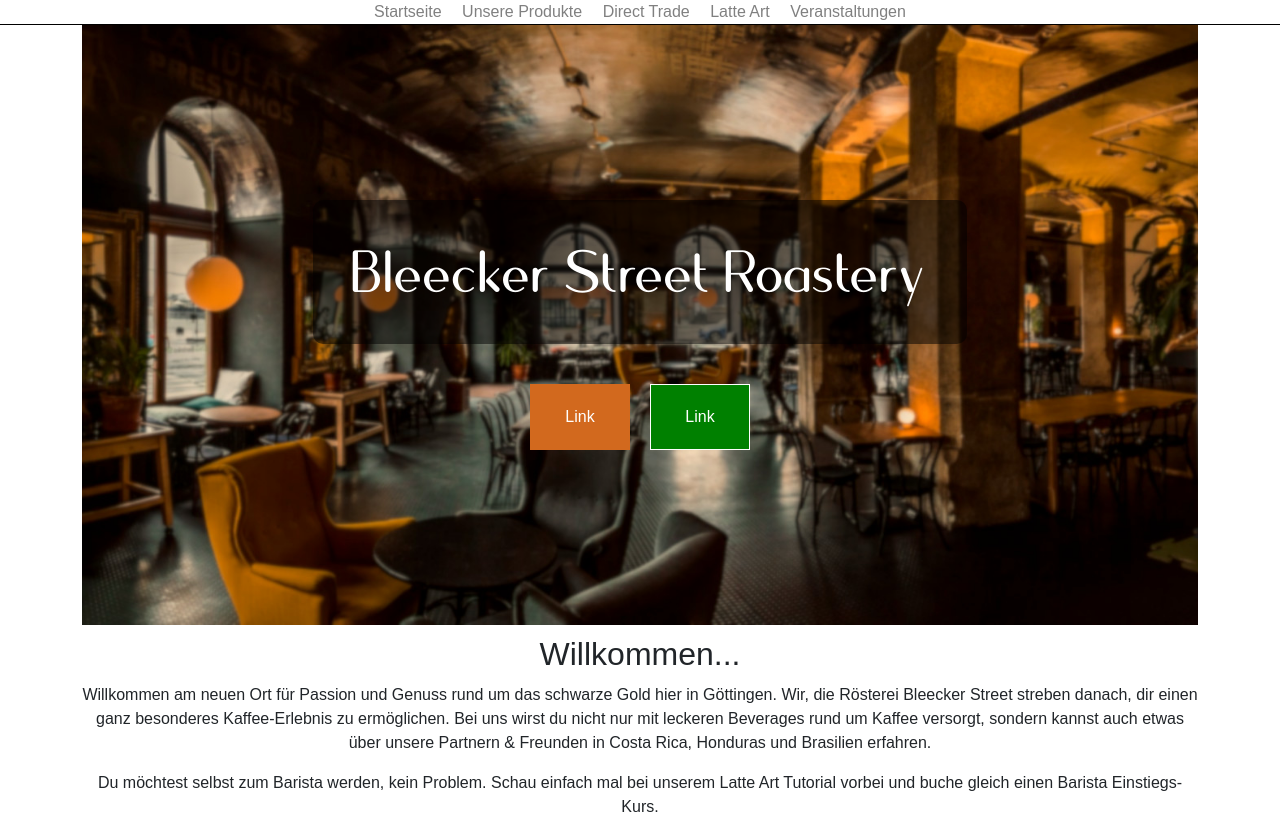
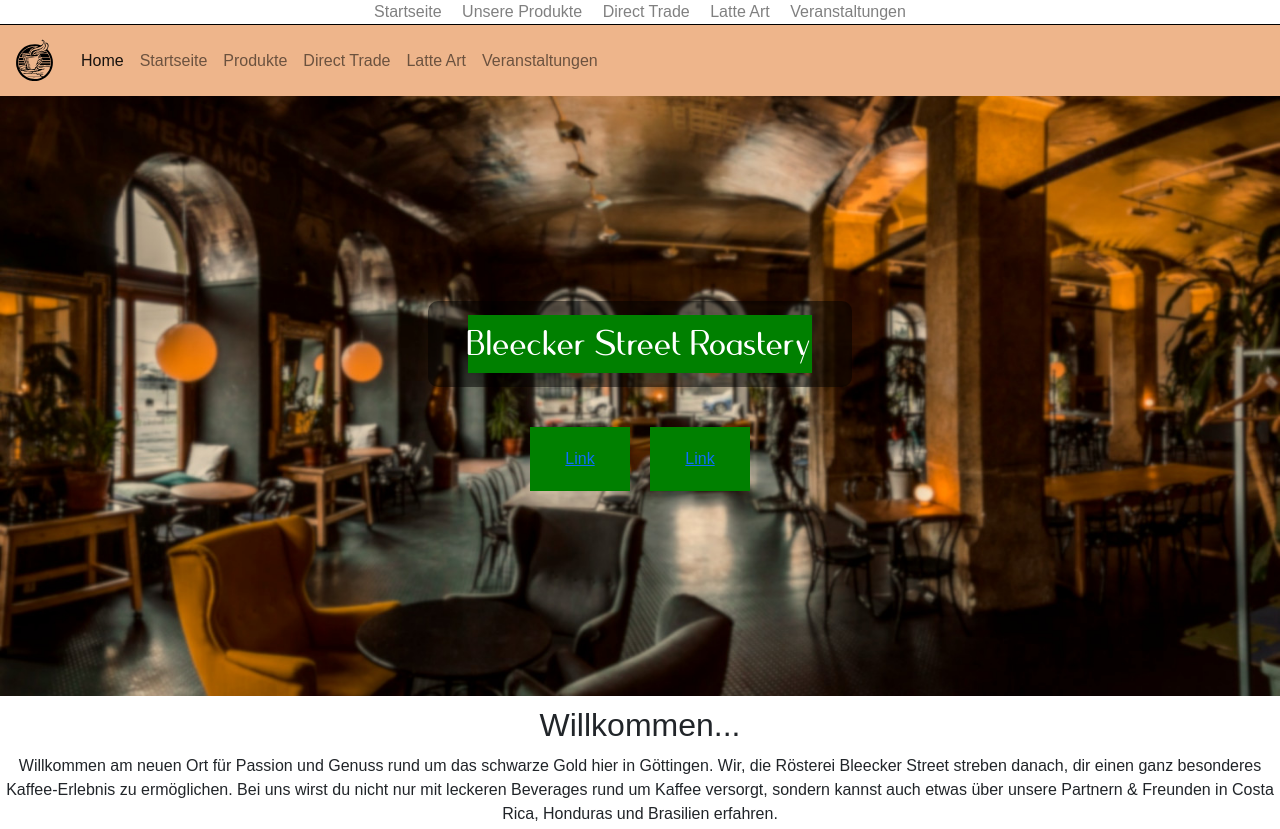
Before and after one commit to lorenzenCT/kaffeeR-sterei, a website with bundled scripts: page web/index.html in a window 1280 px wide. Shown: the top 829 px of the page. Built offline with nearby package versions, Linux system fonts and the light colour scheme.

Commit message:
added A nav idea

```diff
--- /dev/null
+++ b/app/scss/colors.scss
@@ -0,0 +1,8 @@
+$light-light-orange:#EEB58B;
+$light-orange:#E99B63;
+$orange:#D2691E;
+$dark-orange:#824113;
+$light-light-gray:#C5C5C5;
+$light-gray:#AEAEAE;
+$gray:#808080;
+$dark-gray:#3B3B3B;
--- a/app/scss/header.scss
+++ b/app/scss/header.scss
@@ -5,7 +5,7 @@
 $xl: 1200px;
 $xxl: 1400px;
 
-#main .container #image-text-container {
+#main #image-text-container {
   background-image: url("../img/sebastian-schuppik-H7xTpvBjJS4-unsplash-blur.jpg");
   background-size: cover;
   background-position: center;
@@ -26,7 +26,7 @@
       width: 100px;
       background-color: var(--orange);
 
-      @media screen and (min-width: $xs) and (max-width: $md)  {
+      @media screen and (max-width: $md)  {
         background-color: red;
       }
 
@@ -49,6 +49,14 @@
 
 h1 {
     font-family: "quesha", sans-serif;
-    font-size: 5em;
+    font-size: 3em;
+
+    @media screen and (min-width: $md) and (max-width: $xl)  {
+      font-size: 5em;
+    }
+
+    @media screen and (min-width: $xl)  {
+      background-color: green;
+    }
   }
 }
--- a/app/scss/navigation.scss
+++ b/app/scss/navigation.scss
@@ -1,3 +1,12 @@
+@import './colors.scss';
+
+#navbar.navbar {
+  background-color: $light-light-orange;
+
+  .navbar-brand {
+  }
+}
+
 #logo-name {
   font-size: 32px;
   font-weight: bold;
--- a/web/index.html
+++ b/web/index.html
@@ -26,6 +26,47 @@
             <a href="events.html">Veranstaltungen</a>
         </div>
 
+        <!-- -->
+
+    <nav id="navbar" class="navbar navbar-expand-sm" aria-label="Third navbar example">
+    <div class="container-fluid">
+    <a class="navbar-brand" href="#"><img width="45" src="media/img/logo.svg" alt=""/></a>
+    <button class="navbar-toggler" type="button" data-bs-toggle="collapse" data-bs-target="#navbarsExample03" aria-controls="navbarsExample03" aria-expanded="false" aria-label="Toggle navigation">
+    <span class="navbar-toggler-icon"></span>
+    </button>
+
+    <div class="collapse navbar-collapse" id="navbarsExample03">
+    <ul class="navbar-nav me-auto mb-2 mb-sm-0">
+    <li class="nav-item">
+    <a class="nav-link active" aria-current="page" href="#">Home</a>
+    </li>
+        <li class="nav-item">
+            <a class="nav-link" href="#">Startseite</a>
+        </li>
+
+        <li class="nav-item">
+            <a class="nav-link" href="#">Produkte</a>
+        </li>
+
+        <li class="nav-item">
+            <a class="nav-link" href="#">Direct Trade</a>
+        </li>
+
+        <li class="nav-item">
+            <a class="nav-link" href="#">Latte Art</a>
+        </li>
+
+        <li class="nav-item">
+            <a class="nav-link" href="#">Veranstaltungen</a>
+        </li>
+
+    </ul>
+    </div>
+    </div>
+    </nav>
+
+        <!-- -->
+
     </div>
 
     <div id="main" class="container-fluid">
--- a/web/media/snippets/_index.html
+++ b/web/media/snippets/_index.html
@@ -1,4 +1,4 @@
-<section class="container" style="text-align: center">
+<section class="container-fluid px-0" style="text-align: center">
     <!-- <div id="image">
         <img class="img-fluid" src="media/img/sebastian-schuppik-H7xTpvBjJS4-unsplash.jpg"
             alt="Bild von reifen Kaffeekirschen" class="responsive">
```
Also changed, not shown: web/media/css/main.css, web/media/img/logo.svg (added).
